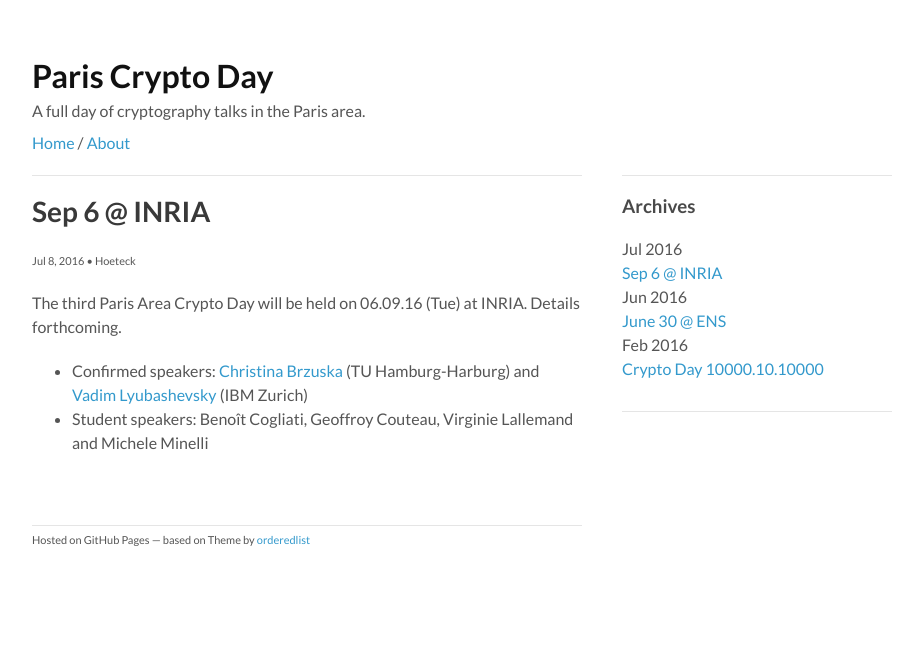
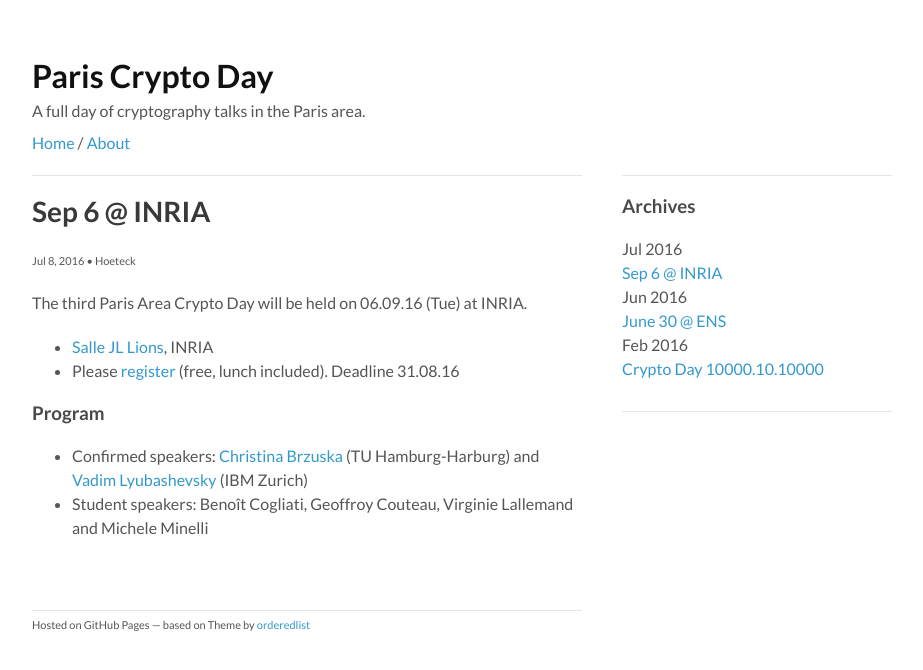
Before and after one commit to pariscryptoday/pariscryptoday.github.io, a Jekyll site: the page built from _posts/2016-07-11-third.md, in a window 1280 px wide. Shown: the top 670 px of the page, without its empty margins (178-1101 px from the left). Built offline with Jekyll 4.4.1, drawn with Linux system fonts in a browser that asks for light colours.

Commit message:
Update 2016-07-11-third.md

```diff
--- a/_posts/2016-07-11-third.md
+++ b/_posts/2016-07-11-third.md
@@ -6,7 +6,12 @@ date:   2016-07-08 10:10:00
 ---
 
 The third Paris Area Crypto Day will be held on 06.09.16 (Tue) at
-INRIA. Details forthcoming.
+INRIA.
+
+* [Salle JL Lions](https://www.inria.fr/en/centre/paris/overview/how-to-reach-us), INRIA
+* Please [register](https://docs.google.com/forms/d/1q8oqAj31ODGjPV00q8bE6p4GMFHZgBXO6-V3p9Zc-No/) (free, lunch included). Deadline 31.08.16
+
+### Program
 
 * Confirmed speakers: [Christina Brzuska](http://christinabrzuska.de/) (TU Hamburg-Harburg) and [Vadim Lyubashevsky](http://researcher.ibm.com/researcher/view.php?person=zurich-VAD) (IBM Zurich)
 * Student speakers: Benoît Cogliati, Geoffroy Couteau, Virginie Lallemand and Michele Minelli
```
